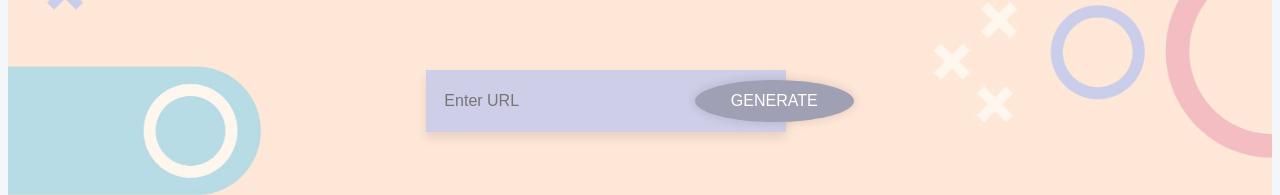
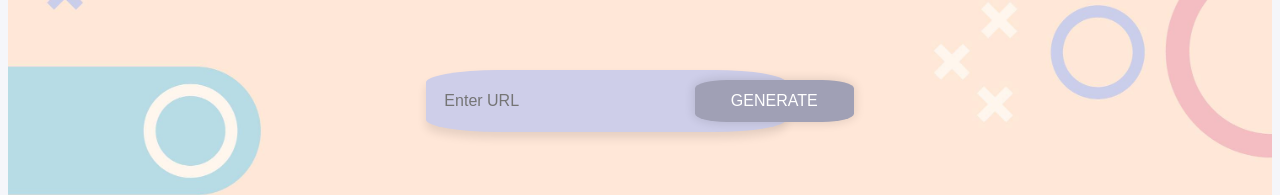
Before and after one commit to Vidhey012/Qrcode-Generator, a plain HTML site: page index.html in a window 1280 px wide. Shown: the part 291-486 px from the top of the page. Drawn offline with Linux system fonts and the light colour scheme.

Commit message:
Update index.html

```diff
--- a/index.html
+++ b/index.html
@@ -51,7 +51,7 @@ a:hover {
   background: #a0a0b5;
   color: #fff;
   box-shadow: 0 0 10px 2px rgba(0, 0, 0, 0.1);
-  border-radius: 50%;
+  border-radius: 20%;
   padding: 12px 36px;
 }
 .btn--primary:hover {
@@ -73,6 +73,7 @@ a:hover {
   box-shadow: 0 6px 10px 0 rgba(0, 0, 0, 0.1);
   border: 0;
   outline: 0;
+  border-radius: 20%;
   padding: 22px 18px;
 }
 </style>
```
